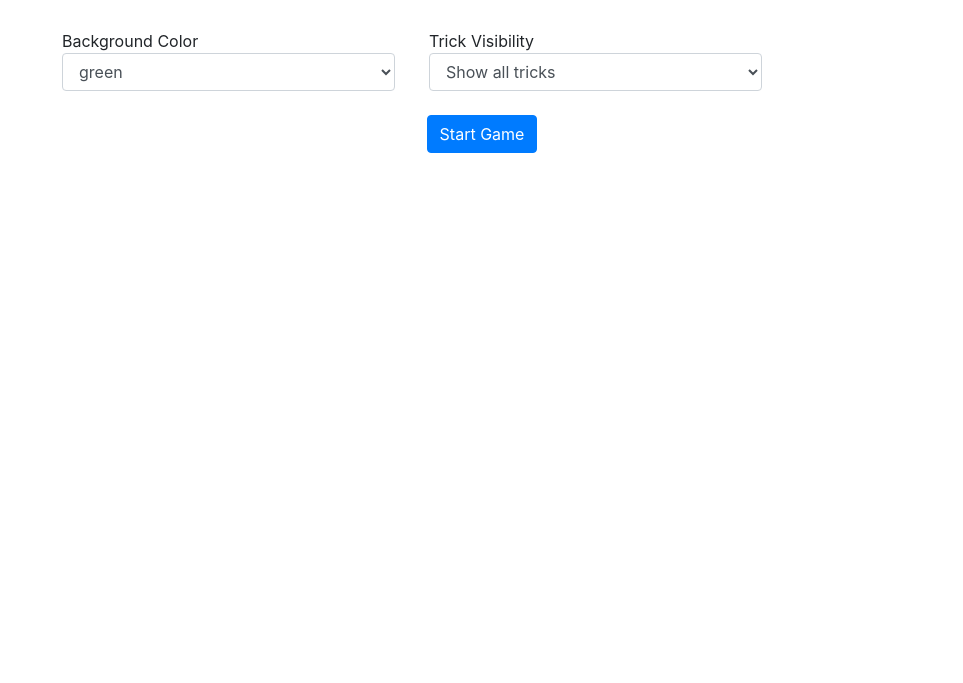
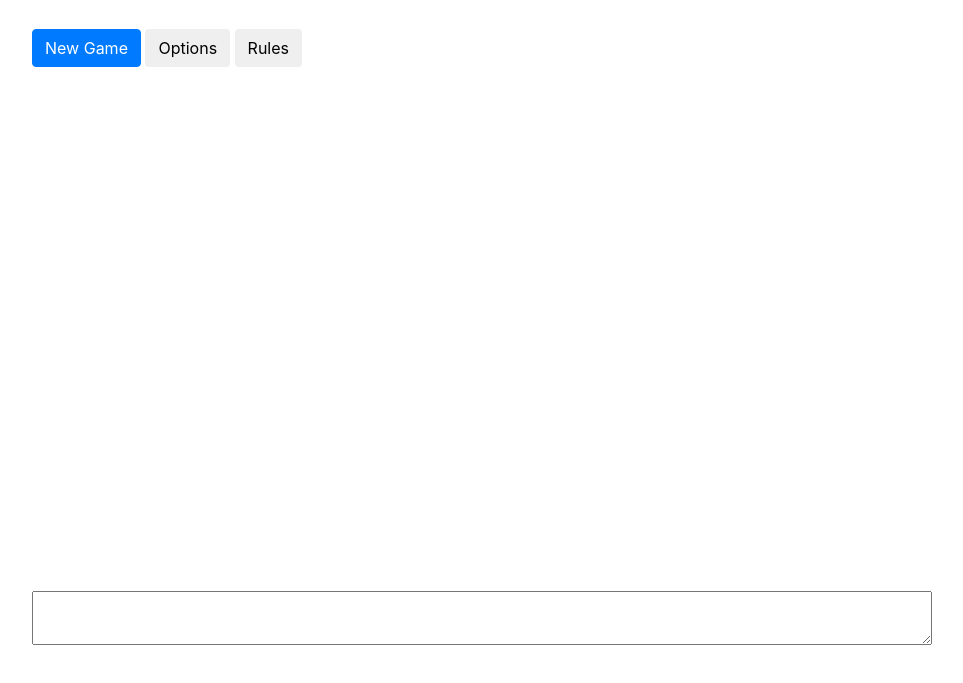
Before and after one commit to nilsgeilen/sechsundsechzig, a plain HTML site: page index.html in a window 1280 px wide. Shown: the part 51-734 px from the top of the page, without its empty margins (158-1121 px from the left). Drawn offline with nearby package versions, Linux system fonts and the light colour scheme.

Commit message:
Move "start game" into "options"

```diff
--- a/index.html
+++ b/index.html
@@ -19,7 +19,7 @@
     </center>
     <br>
 
-    <div id="options">
+    <div id="options" style="display:none;">
 
       <div class="form-group col-lg-12">
         <label class="control-label col-sm-5">
@@ -47,16 +47,16 @@
 
       <div class="form-group">
         <center>
-          <button onclick="startGame()" class="btn btn-primary">Start Game</button>
+          <button onclick="startGame()" class="btn btn-primary">Ok</button>
         </center>
       </div>
     </div>
 
-    <div id="game" style="display:none;">
+    <div id="game">
       <button onclick="restart()" class="btn btn-primary">New Game</button>
       <button onclick="$('#options').show(); $('#game').hide()" class="btn btn-std">Options</button>
       <button  class="btn btn-std">Rules</button>
-      <label id="trumplbl"></label>
+      <span style="float:right;"><label id="trumplbl"></label></span>
       <br><br>
       <canvas id="screen" width="900" height="500"></canvas>
       <textarea id="console" class="scrollabletextbox" style="width:100%" width="900" height="500"></textarea>
@@ -68,8 +68,8 @@
       $('#options').hide()
       $('#game').show()
       options.background = $('#colorPicker').val()
-      if (options.background === "white")
-        options.foreground = "black"
+     // if (options.background === "white")
+       // options.foreground = "black"
       options.visibility = $('#visibilityPicker').val()
     }
   </script>
--- a/src/game.js
+++ b/src/game.js
@@ -31,7 +31,7 @@ let consts = {
 
 let options = {
     visibility: consts.VISIBILITY_ALL,
-    background: "white",
+    background: "green",
     foreground: "yellow"
 }
 
```
